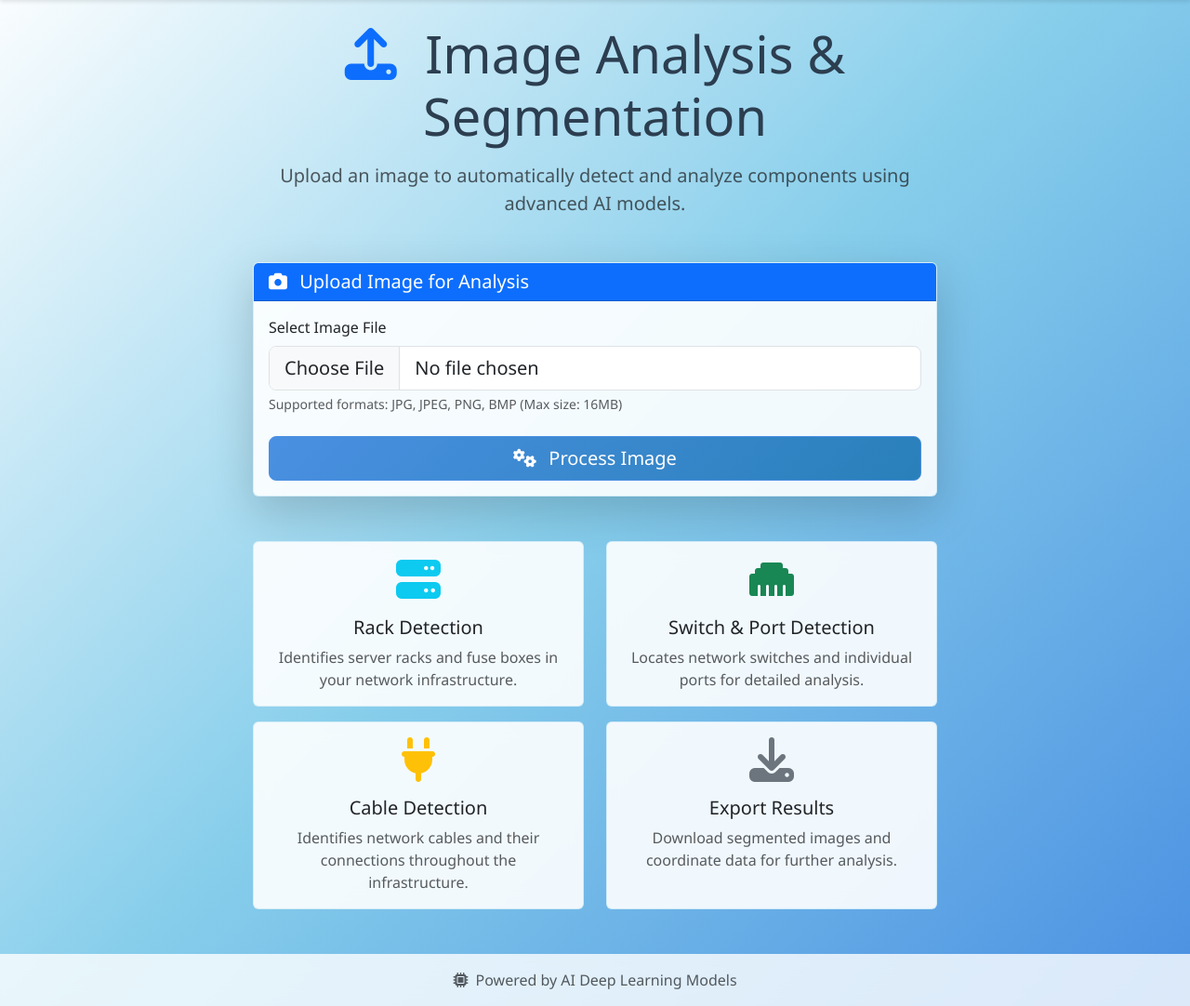
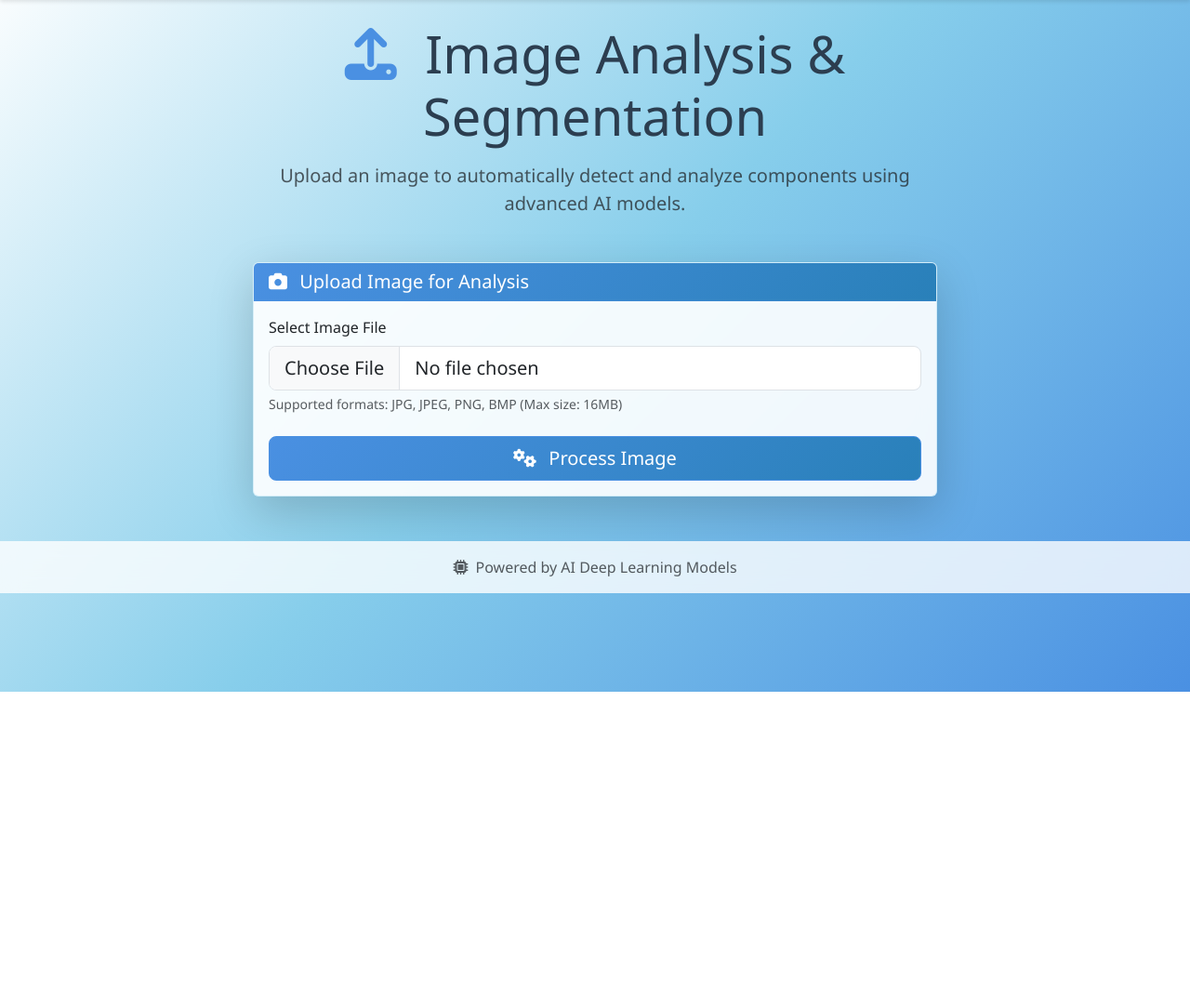
Before and after one commit to AasrithaBhamidipati/RackTrackManagement, a Flask app: page / in a window 1280 px wide. Shown: the part 56-1138 px from the top of the page at 93% size. After the commit the page ends 800 px from the top, so only its background shows below. Run offline with Flask 3, Linux system fonts and the light colour scheme.

Commit message:
Revamp user interface with a modern sky blue and white color scheme
Updates the UI to a sky blue and white theme with Bootstrap 5, modifies CSS, and regenerates output files.

Replit-Commit-Author: Agent
Replit-Commit-Session-Id: 56e3f224-fcad-4e8f-b648-bb6034260352
Replit-Commit-Screenshot-Url: https://storage.googleapis.com/screenshot-production-us-central1/4813de16-bc9a-4ff8-928f-eefd4e0f9ca9/6eb31270-7305-4232-86bc-8e8efa33386d.jpg

```diff
--- a/static/css/custom.css
+++ b/static/css/custom.css
@@ -102,8 +102,18 @@ body {
 }
 
 .card-footer {
-    background-color: var(--bs-light);
-    border-top: 1px solid var(--bs-border-color);
+    background: rgba(135, 206, 235, 0.1);
+    border-top: 1px solid rgba(74, 144, 226, 0.2);
+}
+
+.card-header {
+    background: linear-gradient(135deg, #4a90e2, #87ceeb) !important;
+    border-bottom: 1px solid rgba(74, 144, 226, 0.3);
+    color: white !important;
+}
+
+.card-header .card-title {
+    color: white !important;
 }
 
 /* Responsive adjustments */
@@ -128,6 +138,50 @@ footer {
     margin-top: auto;
 }
 
+/* Text color overrides for better contrast */
+.text-primary {
+    color: #4a90e2 !important;
+}
+
+.text-info {
+    color: #2980b9 !important;
+}
+
+.text-success {
+    color: #27ae60 !important;
+}
+
+.text-warning {
+    color: #f39c12 !important;
+}
+
+/* Alert styling */
+.alert-success {
+    background: rgba(135, 206, 235, 0.1);
+    border-color: rgba(74, 144, 226, 0.3);
+    color: #2980b9;
+}
+
+.alert-danger {
+    background: rgba(231, 76, 60, 0.1);
+    border-color: rgba(231, 76, 60, 0.3);
+    color: #c0392b;
+}
+
+/* Badge styling */
+.badge {
+    font-weight: 500;
+}
+
+.bg-primary {
+    background: linear-gradient(135deg, #4a90e2, #2980b9) !important;
+}
+
+.bg-secondary {
+    background: rgba(255, 255, 255, 0.9) !important;
+    color: #4a90e2 !important;
+}
+
 /* Alert styling */
 .alert {
     border: none;
--- a/templates/index.html
+++ b/templates/index.html
@@ -60,47 +60,7 @@
             </div>
         </div>
 
-        <div class="row mt-5">
-            <div class="col-md-6">
-                <div class="card h-100">
-                    <div class="card-body text-center">
-                        <i class="fas fa-server fa-3x text-info mb-3"></i>
-                        <h5 class="card-title">Rack Detection</h5>
-                        <p class="card-text text-muted">Identifies server racks and fuse boxes in your network infrastructure.</p>
-                    </div>
-                </div>
-            </div>
-            <div class="col-md-6">
-                <div class="card h-100">
-                    <div class="card-body text-center">
-                        <i class="fas fa-ethernet fa-3x text-success mb-3"></i>
-                        <h5 class="card-title">Switch & Port Detection</h5>
-                        <p class="card-text text-muted">Locates network switches and individual ports for detailed analysis.</p>
-                    </div>
-                </div>
-            </div>
-        </div>
 
-        <div class="row mt-3">
-            <div class="col-md-6">
-                <div class="card h-100">
-                    <div class="card-body text-center">
-                        <i class="fas fa-plug fa-3x text-warning mb-3"></i>
-                        <h5 class="card-title">Cable Detection</h5>
-                        <p class="card-text text-muted">Identifies network cables and their connections throughout the infrastructure.</p>
-                    </div>
-                </div>
-            </div>
-            <div class="col-md-6">
-                <div class="card h-100">
-                    <div class="card-body text-center">
-                        <i class="fas fa-download fa-3x text-secondary mb-3"></i>
-                        <h5 class="card-title">Export Results</h5>
-                        <p class="card-text text-muted">Download segmented images and coordinate data for further analysis.</p>
-                    </div>
-                </div>
-            </div>
-        </div>
     </div>
 </div>
 {% endblock %}
--- a/templates/results.html
+++ b/templates/results.html
@@ -1,14 +1,14 @@
 {% extends "base.html" %}
 
-{% block title %}Segmentation Results - {{ super() }}{% endblock %}
+{% block title %}Analysis Results - {{ super() }}{% endblock %}
 
 {% block content %}
 <div class="mb-4">
     <div class="d-flex justify-content-between align-items-center">
         <div>
             <h2>
-                <i class="fas fa-chart-line text-success me-2"></i>
-                Segmentation Results
+                <i class="fas fa-chart-line text-primary me-2"></i>
+                Analysis Results
             </h2>
             <p class="text-muted">
                 Original file: <strong>{{ original_filename }}</strong> |
```
Also changed, not shown: replit.md (+12 -9 lines), static/segmented_outputs/coordinates.json (+4 -4 lines), static/segmented_outputs/Cable/6c7c663ed6717e7dc499e7f0831a1475_1750162216_Cable_2.jpg (added), static/segmented_outputs/Port/6c7c663ed6717e7dc499e7f0831a1475_1750162216_Port_3.jpg (added), static/segmented_outputs/Rack/6c7c663ed6717e7dc499e7f0831a1475_1750162216_Rack_0.jpg (added), static/segmented_outputs/Switch/6c7c663ed6717e7dc499e7f0831a1475_1750162216_Switch_1.jpg (added), static/segmented_outputs/original_6c7c663ed6717e7dc499e7f0831a1475_1750162216.jpg (added), uploads/6c7c663ed6717e7dc499e7f0831a1475_1750162216.jpg (added).
